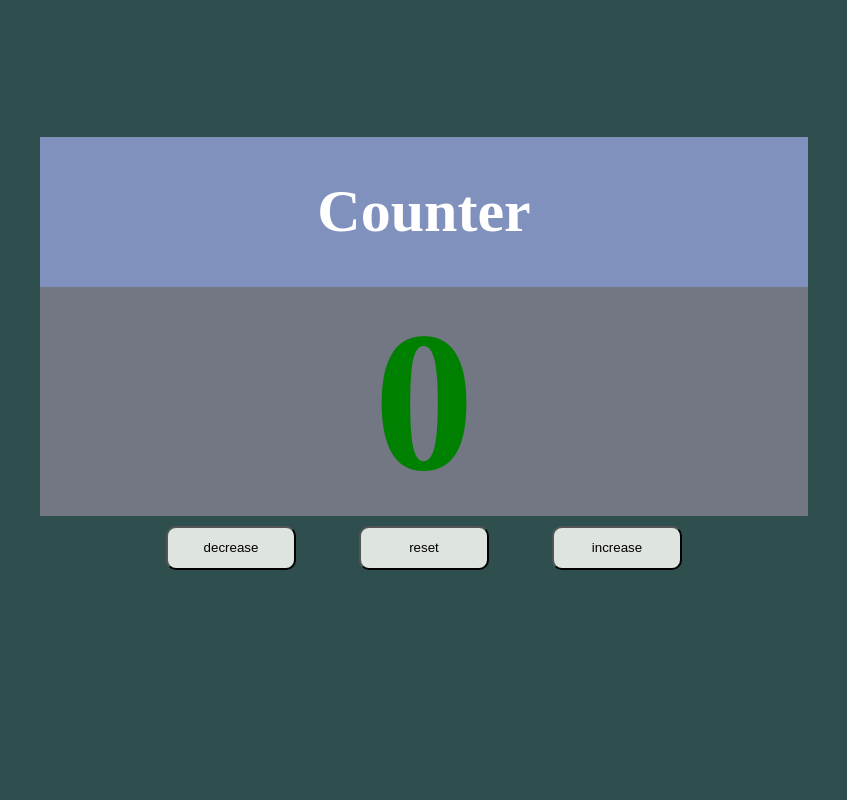
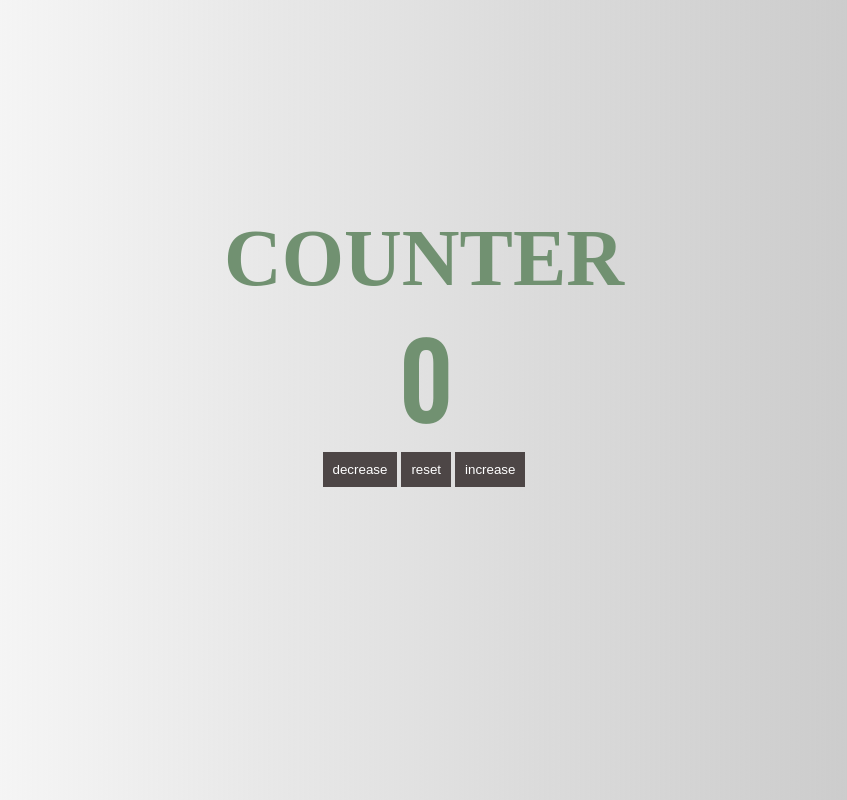
Before and after one commit to cagaser/counter, a plain HTML site: page index.html in a window 1280 px wide. Shown: the whole page, without its empty margins (216-1063 px from the left). Drawn offline with nearby package versions, Linux system fonts and the light colour scheme; a web font is replaced by a local one.

Commit message:
change the style and the javascript logic structure

```diff
--- a/counter.js
+++ b/counter.js
@@ -4,14 +4,16 @@ function incrNumber() {
     var currNum = element.innerHTML;
     currNum ++;
     document.getElementById("number").innerHTML = currNum;
-    document.getElementById("number").style.color = "blue";
+    document.getElementById("number").style.color = "cornflowerblue";
+    document.getElementById("title").style.color = "cornflowerblue";
 }
 
 function resNumber() {
     var element = document.getElementById("number")
     var currNum = element.innerHTML;
     document.getElementById("number").innerHTML = 0;
-    document.getElementById("number").style.color = "green";
+    document.getElementById("number").style.color = "rgb(113, 145, 113)";
+    document.getElementById("title").style.color = "rgb(113, 145, 113)";
 }
 
 function decrNumber() {
@@ -19,6 +21,7 @@ function decrNumber() {
     var currNum = element.innerHTML;
     currNum --;
     document.getElementById("number").innerHTML = currNum;
-    document.getElementById("number").style.color = "red";
+    document.getElementById("number").style.color = "tomato";
+    document.getElementById("title").style.color = "tomato";
 
 }
--- a/index.html
+++ b/index.html
@@ -4,28 +4,21 @@
     <meta charset="UTF-8">
     <meta http-equiv="X-UA-Compatible" content="IE=edge">
     <meta name="viewport" content="width=device-width, initial-scale=1.0">
-    <link rel="stylesheet" href="style.css">
+    <link rel="stylesheet" href="https://fonts.googleapis.com/css?family=Monofett">
+    <link href="https://fonts.googleapis.com/css2?family=Oswald" rel="stylesheet">
+    <link href="style.css" rel="stylesheet">
     <script src="counter.js"></script>
     <title>Counter</title>
 
 </head>
 <body>
-    <div class="main-wrapper">
-        <div class="item title">
-            <h1>Counter</h1>
-        </div>
-        <div class="item number">
-            <h1 id="number">0</h1>
-        </div>
-        <div class="item decrBtn">
-            <button id="decrBtn" onclick="decrNumber()">decrease</button>
-        </div>
-        <div class="item resBtn" onclick="resNumber()">
-            <button id="resBtn" >reset</button>
-        </div>
-        <div class="item incrBtn" onclick="incrNumber()">
-            <button id="incrBtn">increase</button>
-        </div>
+    <div class="wrapper">
+        <h1 id="title">COUNTER</h1>
+        <h1 id="number">0</h1>
+        <div class="buttons">
+        <button id="decrBtn" onclick="decrNumber()">decrease</button>
+        <button id="resBtn" onclick="resNumber()">reset</button>
+        <button id="incrBtn" onclick="incrNumber()">increase</button>
     </div>
 </body>
 </html>
--- a/style.css
+++ b/style.css
@@ -1,87 +1,44 @@
-
 body {
-    background-color: darkslategray;
-    margin: 0px;
+    background-image: linear-gradient(to right, rgba(14, 1, 1, 0), rgb(194, 194, 194));
 }
-.main-wrapper {
+.wrapper{
     display: grid;
-    grid-template-columns: repeat(5, 1fr);
-    grid-template-rows: repeat(5, 1fr);
-    height: 100vh;
+    grid-template-rows: repeat(4, 1fr);
+    justify-content: center;
+    text-align: center;
 }
 
+#title {
+    color: rgb(113, 145, 113);
+    grid-row: span 2;
+    align-self:flex-end;
+    margin: 0;
+    font-size: 5em;
+    font-family: 'Monofett';
+}
 
-.item {
-    color: white
+#number {
+    color: rgb(113, 145, 113);
+    font-size: 100px;
+    font-family: 'Oswald';
+    margin: 0;
 }
 
 button {
-    padding: 20px;
-    background-color: rgb(222, 228, 222);
-    height: 10px;
-    width: 130px;
-    display: flex;
-    justify-content: center;
-    align-items: center;
-    border-radius: 10px;
-
+    background-color: rgb(77, 70, 70);
+    border: none;
+    color: white;
+    padding: 10px;
 }
 
-.item.decrBtn {
-    /* background-color: rgb(117, 8, 103); */
-    grid-column: 2 / 3;
-    grid-row: 4 / 5;
-    justify-content: end;
-    align-items: baseline;
+#decrBtn:hover {
+    background-color: tomato;
 }
 
-.item.resBtn {
-    /* background-color: rgb(11, 68, 11); */
-    grid-column: 3 / 4;
-    grid-row: 4 / 5;
-    align-items: baseline;
+#incrBtn:hover {
+    background-color: cornflowerblue;
 }
 
-.item.incrBtn {
-    /* background-color: rgb(26, 56, 139); */
-    grid-column: 4 / 5;
-    grid-row: 4 / 5;
-    justify-content: start;
-    align-items: baseline;
-
+#resBtn:hover {
+    background-color: rgb(113, 145, 113);
 }
-
-
-.item.title {
-    background-color: rgb(128, 145, 190);
-    grid-column: 2 / 5;
-    grid-row: 2 / 3;
-
-}
-
-.item.number {
-    background-color: rgb(115, 119, 131);
-    grid-column: 2 / 5;
-    grid-row: 3 / 4;
-    color: green;
-    margin-bottom: 10px;
-}
-
-.item {
-    display: flex;
-    justify-content: center;
-    align-items: center;
-}
-
-#number {
-    font-size: 200px;
-    margin: 0;
-}
-
-.title {
-    font-size: 30px;
-    margin: 0;
-    display: flex;
-    justify-content: center;
-    align-content: end;
-}
```
